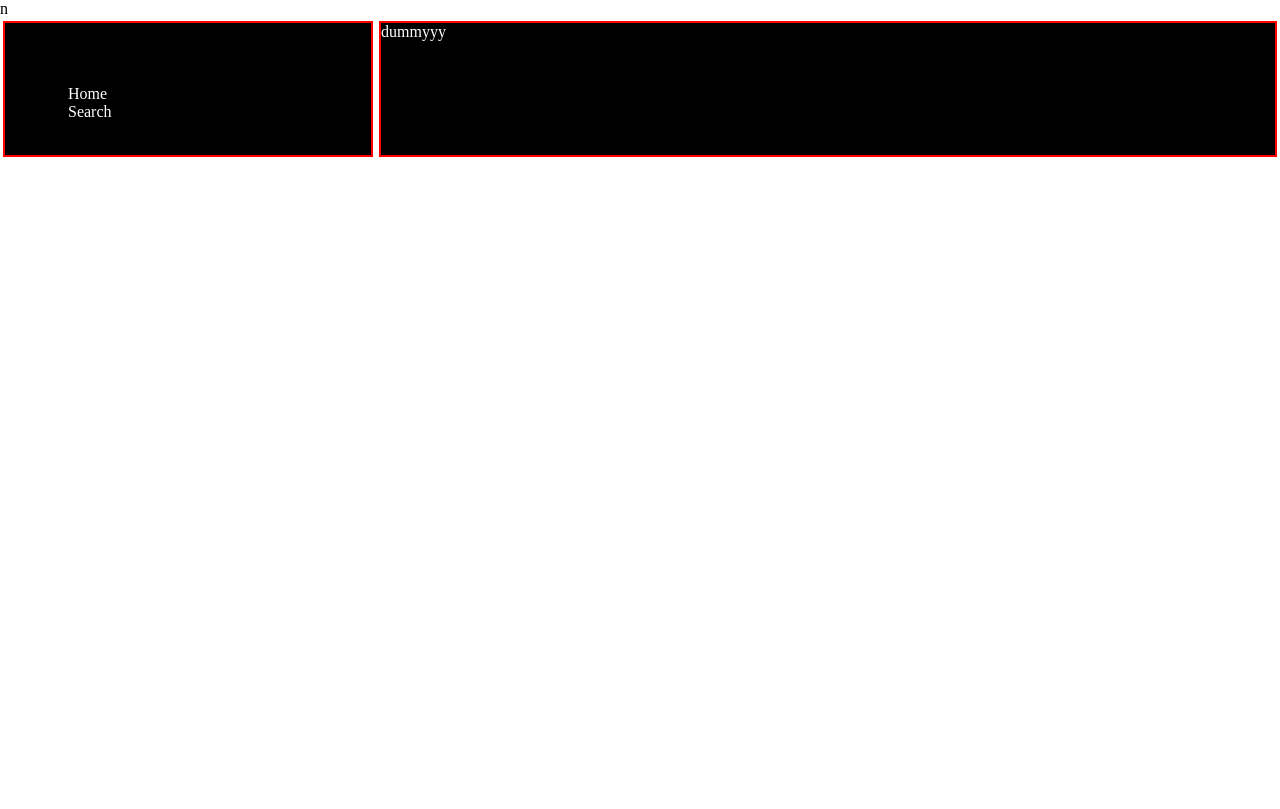
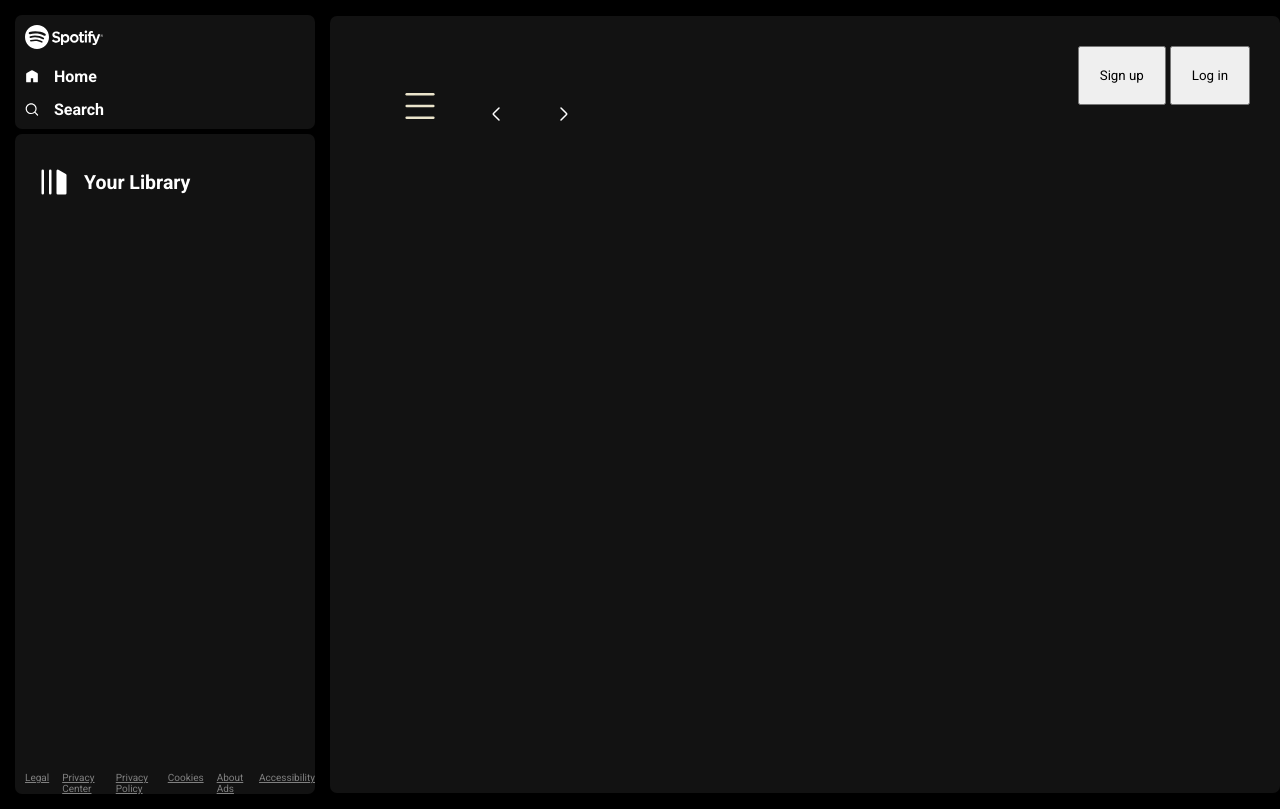
Before and after one commit to Harsh-Upadhyay23/spotify, a plain HTML site: page index.html in a window 1280 px wide. Drawn offline with Linux system fonts and the light colour scheme.

Commit message:
nav update

```diff
--- a/index.html
+++ b/index.html
@@ -1,26 +1,68 @@
 <!DOCTYPE html>
 <html lang="en">
+
 <head>
     <meta charset="UTF-8">
     <meta name="viewport" content="width=device-width, initial-scale=1.0">
     <title>Document</title>
     <link rel="stylesheet" href="style.css">
-    <link rel="stylesheet" href="utility.css">n
+    <link rel="stylesheet" href="utility.css">
 </head>
+
 <body>
-    <div class="container flex">
-    <div class="left border bg-black">
-        <div class="home ">
-            <div class="logo"><img src="img/logo.svg" alt="logo"></div>
-            <ul>
-                <li><img src="img/home.svg" alt="home">Home</li>
-                 <li><img src="img/search.svg" alt="search">Search</li>
-            </ul>
+    <div class="container flex bg-black">
+        <div class="left">
+            <div class="home  bg-grey rounded m-1 p-1">
+                <div class="logo"><img class="invert" src="img/logo.svg" alt="logo"></div>
+                <ul>
+                    <li><img class="invert" src="img/home.svg" alt="home">Home</li>
+                    <li><img class="invert" src="img/search.svg" alt="search">Search</li>
+                </ul>
+            </div>
+            <div class="library bg-grey rounded m-1 p-1">
+                <div class="heading">
+                    <img class="invert" src="img/playlist.svg" alt="playlist" srcset="">
+                    <h2>Your Library</h2>
+                </div>
+                <div class="footer">
+                    <div><a href="https://www.spotify.com/jp/legal/"><span>Legal</span></a></div>
+                    <div><a href="https://www.spotify.com/jp/privacy/"><span>Privacy Center</span></a></div>
+                    <div><a href="https://www.spotify.com/jp/legal/privacy-policy/"><span>Privacy Policy</span></a>
+                    </div>
+                    <div><a href="https://www.spotify.com/jp/legal/cookies-policy/"><span>Cookies</span></a></div>
+                    <div><a href="https://www.spotify.com/jp/legal/privacy-policy/#s3"><span>About Ads</span></a></div>
+                    <div><a href="https://www.spotify.com/jp/accessibility/"><span>Accessibility</span></a></div>
+                </div>
+
+            </div>
+
         </div>
-        <div class="library "></div>
-    </div>
-    <div class="right border bg-black">dummyyy</div>
+        <div class="right bg-grey rounded  p-1 ">
+             <div class="header ">
+                <div class="nav">
+                    <div class="hamburgerContainer">
+
+                        <img width="40" class="invert hamburger" src="img/hamburger.svg" alt="">
+                        <svg width="24" height="24" viewBox="0 0 24 24" fill="none" xmlns="http://www.w3.org/2000/svg">
+                            <path
+                                d="M15 6L9.70711 11.2929C9.37377 11.6262 9.20711 11.7929 9.20711 12C9.20711 12.2071 9.37377 12.3738 9.70711 12.7071L15 18"
+                                stroke="#ffffff" stroke-width="1.5" stroke-linecap="round" stroke-linejoin="round" />
+                        </svg>
+                        <svg width="24" height="24" viewBox="0 0 24 24" fill="none" xmlns="http://www.w3.org/2000/svg">
+                            <path
+                                d="M9 18L14.2929 12.7071C14.6262 12.3738 14.7929 12.2071 14.7929 12C14.7929 11.7929 14.6262 11.6262 14.2929 11.2929L9 6"
+                                stroke="#ffffff" stroke-width="1.5" stroke-linecap="round" stroke-linejoin="round" />
+                        </svg>
+                    </div>
+                </div>
+                <div class="buttons">
+                    <button class="signupbtn">Sign up</button>
+                    <button class="loginbtn">Log in</button>
+                </div>
+            </div>
+        </div>
     </div>
 
 </body>
+
 </html>
--- a/style.css
+++ b/style.css
@@ -1,21 +1,65 @@
+@import url('https://fonts.googleapis.com/css2?family=Lato:wght@700&family=Roboto:ital,wght@0,100;0,300;0,400;0,500;0,700;0,900;1,100;1,300;1,400;1,500;1,700;1,900&display=swap');
 *{
     margin: 0;
     padding: 0;
+    font-family: 'Roboto', sans-serif;
 }
 body{
-    /* background-color: black;
-    color: white; */
+    background-color: black;
+    color: white;
 }
 .left{
     width: 25vw;
-    padding: 34px;
+    padding: 10px;
 }
 .right{
     width: 75vw;
+    margin: 16px 0;
 }
 .home ul li{
     display: flex;
     gap: 15px;
     list-style-type: none;
     width: 14px;
+    padding-top: 14px;
+    font-weight: bold;
 }
+.home{
+    /* padding:10px ; */
+}
+.heading{
+     display: flex;
+    gap: 15px;
+
+    width:100% ;
+    padding-top: 14px;
+    padding:23px 14px;
+    font-weight: bold;
+    align-items: center;
+    font-size: 13px;
+
+}.heading img{
+    width: 30px;
+}
+.library{
+    min-height: 80vh;
+    position: relative;
+}
+.footer{
+    display: flex;
+    font-size: 10px;
+    color: grey;
+    gap: 13px;
+    position: absolute;
+    bottom: 0;
+}
+.footer a{
+    color: grey;
+}
+.header{
+    display: flex;
+    justify-content:space-between;
+}
+.header *{
+    padding: 20px;
+}
--- a/utility.css
+++ b/utility.css
@@ -16,3 +16,18 @@
     background-color: black;
     color: white;
 }
+.invert{
+    filter: invert(1);
+}
+.bg-grey{
+   background-color: #121212;
+}
+.rounded{
+    border-radius: 7px;
+}
+.m-1{
+    margin: 5px;
+}
+.p-1{
+    padding: 10px;
+}
```
